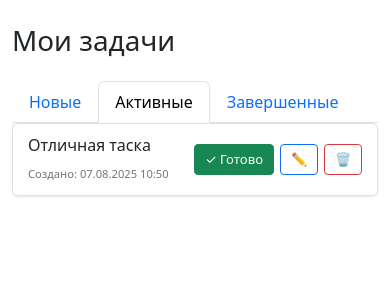
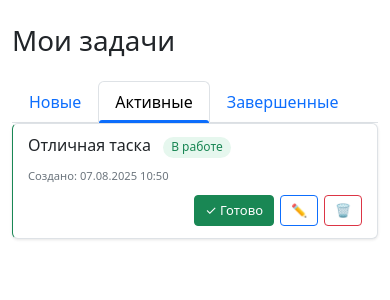
Before and after one commit to soudjiro/pet_project-dev, a Flask app: page /active in a window 390 px wide. Shown: the top 300 px of the page. Run offline with Flask 3, Linux system fonts and the light colour scheme.

Commit message:
modified:   pet_project-dev/app.py 	modified:   pet_project-dev/static/css/styles.css 	modified:   pet_project-dev/templates/index.html 	modified:   pet_project-dev/todos.db

```diff
--- a/pet_project-dev/app.py
+++ b/pet_project-dev/app.py
@@ -31,9 +31,9 @@ class Todo(db.Model):
     task = db.Column(db.String(100), nullable=False) # описание задачи
     status = db.Column(db.String(20), default='new', nullable=False)  # 'new', 'active', 'completed'
     created_at = db.Column(db.DateTime, default=lambda: get_moscow_time(), nullable=False) # Поле когда задачу создали
-    started_at = db.Column(db.DateTime, default=lambda: get_moscow_time())  # Поле когда задачу взяли в работу
-    completed_at = db.Column(db.DateTime, default=lambda: get_moscow_time()) # Поле когда задача завершена
-    updated_at = db.Column(db.DateTime, default=lambda: get_moscow_time())  # Поле когда задачу отредактировали
+    started_at = db.Column(db.DateTime)  # Поле когда задачу взяли в работу
+    completed_at = db.Column(db.DateTime) # Поле когда задача завершена
+    updated_at = db.Column(db.DateTime)  # Поле когда задачу отредактировали
     is_edited = db.Column(db.Boolean, default=False)  # Флаг редактирования
 
 
--- a/pet_project-dev/static/css/styles.css
+++ b/pet_project-dev/static/css/styles.css
@@ -10,6 +10,33 @@
 .badge {
     font-size: 0.7em;
     vertical-align: middle;
+}
+.btn {
+    transition: all 0.2s ease;
+    position: relative;
+    overflow: hidden;
+}
+
+.btn:active {
+    transform: scale(0.95);
+}
+
+.btn:focus:not(:active)::after {
+    animation: ripple 0.6s ease-out;
+}
+
+.btn::after {
+    content: '';
+    position: absolute;
+    top: 50%;
+    left: 50%;
+    width: 5px;
+    height: 5px;
+    background: rgba(255, 255, 255, 0.5);
+    opacity: 0;
+    border-radius: 100%;
+    transform: scale(1, 1) translate(-50%, -50%);
+    transform-origin: 50% 50%;
 }
 .btn-warning {
     background-color: #ffc107;
@@ -57,6 +84,7 @@
 }
 /* Стили для пустого состояния */
 .empty-state {
+    animation: fadeIn 0.5s ease-out;
     background-color: #f8f9fa;
     border-radius: 8px;
     border: 1px dashed #dee2e6;
@@ -88,13 +116,22 @@ textarea.form-control {
     background-color: rgba(0,0,0,0.5);
 }
 .modal-content {
+    border: none;
     background-color: #fff;
     margin: 10% auto;
     padding: 25px;
-    border-radius: 5px;
+    border-radius: 10px;
     width: 80%;
     max-width: 500px;
-    box-shadow: 0 4px 8px rgba(0,0,0,0.2);
+    box-shadow: 0 10px 25px rgba(0,0,0,0.2);
+}
+.modal h3 {
+    color: #0d6efd;
+    margin-bottom: 20px;
+}
+
+.modal .btn-primary {
+    padding: 8px 20px;
 }
 .processing {
     opacity: 0.7;
@@ -108,6 +145,29 @@ textarea.form-control {
     background-color: #17a2b8;
     border-color: #17a2b8;
     color: white;
+}
+.status-badge {
+    display: inline-block;
+    padding: 3px 8px;
+    border-radius: 12px;
+    font-size: 0.75rem;
+    font-weight: 500;
+    margin-left: 8px;
+}
+
+.status-new .status-badge {
+    background-color: #e7f1ff;
+    color: #0d6efd;
+}
+
+.status-active .status-badge {
+    background-color: #e6f7ee;
+    color: #198754;
+}
+
+.status-completed .status-badge {
+    background-color: #f8f9fa;
+    color: #6c757d;
 }
 .task-actions {
     display: flex;
@@ -132,6 +192,7 @@ textarea.form-control {
     z-index: 1;
 }
 .task-item {
+    animation: fadeIn 0.3s ease-out forwards;
     transition: all 0.3s ease;
     display: flex;
     justify-content: space-between;
@@ -142,33 +203,25 @@ textarea.form-control {
     background-color: white;
     box-shadow: 0 1px 3px rgba(0,0,0,0.1);
 }
-.task-item.completed {
-    background-color: #f8f9fa;
+.task-item.status-new {
+    border-left-color: #0d6efd; /* Синий для новых задач */
 }
-.task-item.completed .task-content {
-    text-decoration: line-through;
-    color: #6c757d;
+
+.task-item.status-active {
+    border-left-color: #198754; /* Зеленый для активных */
+}
+
+.task-item.status-completed {
+    border-left-color: #6c757d; /* Серый для завершенных */
+}
+
+.task-item:hover {
+    transform: translateY(-2px);
+    box-shadow: 0 4px 8px rgba(0,0,0,0.1);
 }
 .task-content {
     flex-grow: 1;
     padding-right: 15px;
-}
-.task-item.completing {
-    animation: completePulse 0.3s ease-out;
-    background-color: #e8f5e9;
-}
-.task-item.reactivating {
-    animation: reactivatePulse 0.3s ease-out;
-    background-color: #fff8e1;
-}
-.task-item.deleting {
-    transform: scaleY(0);
-    opacity: 0;
-    height: 0;
-    padding-top: 0;
-    padding-bottom: 0;
-    margin-bottom: 0;
-    transition: all 0.3s ease;
 }
 .updated-highlight {
     animation: highlightUpdate 1s ease;
@@ -232,3 +285,61 @@ textarea.form-control {
 @keyframes spin {
     to { transform: rotate(360deg); }
 }
+
+.nav-tabs .nav-link {
+    transition: all 0.3s ease;
+    position: relative;
+}
+
+.nav-tabs .nav-link.active {
+    font-weight: 500;
+}
+
+.nav-tabs .nav-link.active::after {
+    content: '';
+    position: absolute;
+    bottom: -1px;
+    left: 0;
+    right: 0;
+    height: 3px;
+    background-color: #0d6efd;
+    border-radius: 3px 3px 0 0;
+}
+
+@keyframes fadeIn {
+    from { opacity: 0; transform: translateY(10px); }
+    to { opacity: 1; transform: translateY(0); }
+}
+
+@keyframes ripple {
+    0% {
+        transform: scale(0, 0);
+        opacity: 0.5;
+    }
+    100% {
+        transform: scale(20, 20);
+        opacity: 0;
+    }
+}
+
+@media (max-width: 768px) {
+    .task-item {
+        flex-direction: column;
+        align-items: flex-start;
+    }
+
+    .task-actions {
+        margin-top: 10px;
+        width: 100%;
+        justify-content: flex-end;
+    }
+
+    .add-task-form .col-md-8,
+    .add-task-form .col-md-4 {
+        width: 100%;
+    }
+
+    .add-task-form .col-md-4 {
+        margin-top: 10px;
+    }
+}
--- a/pet_project-dev/templates/index.html
+++ b/pet_project-dev/templates/index.html
@@ -31,13 +31,15 @@
 
         <!-- Форма добавления (только для новых задач) -->
         {% if active_tab == 'new' %}
-        <div class="add-task-form mt-3 mb-4">
-            <form method="POST" action="{{ url_for('new_tasks') }}" class="row g-2">
-                <div class="col-md-8">
-                    <input type="text" name="task" class="form-control form-control-sm" placeholder="Введите новую задачу" required>
+        <div class="add-task-form mt-3 mb-4 p-3 bg-light rounded">
+            <form method="POST" action="{{ url_for('new_tasks') }}" class="row g-2 align-items-center">
+                <div class="col-md-9">
+                    <input type="text" name="task" class="form-control form-control-lg" placeholder="Введите новую задачу" required>
                 </div>
-                <div class="col-md-4">
-                    <button type="submit" class="btn btn-primary btn-sm w-100">Добавить задачу</button>
+                <div class="col-md-3">
+                    <button type="submit" class="btn btn-primary btn-lg w-100">
+                        <i class="bi bi-plus-lg"></i>Добавить задачу
+                    </button>
                 </div>
             </form>
         </div>
@@ -49,7 +51,14 @@
                 {% for todo in todos %}
                 <div class="list-group-item task-item status-{{ todo.status }}" id="task-{{ todo.id }}">
                     <div class="task-content">
-                        <h6>{{ todo.task }}</h6>
+                        <h6>
+                            {{ todo.task }}
+                            <span class="status-badge">
+                                {% if todo.status == 'new' %}Новая{% endif %}
+                                {% if todo.status == 'active' %}В работе{% endif %}
+                                {% if todo.status == 'completed' %}Завершена{% endif %}
+                            </span>
+                        </h6>
                         <div class="dates">
                             <small>Создано: {{ todo.created_at|format_date }}</small>
                             {% if todo.started_at %}
@@ -100,19 +109,30 @@
                 </div>
                 {% endfor %}
             {% else %}
-                <div class="empty-state text-center py-5">
-                    {% if active_tab == 'new' %}
-                    <i class="bi bi-inbox" style="font-size: 2rem; color: #6c757d;"></i>
-                    <h5 class="mt-3">Нет новых задач</h5>
-                    <p class="text-muted">Добавьте новую задачу с помощью формы выше</p>
-                    {% elif active_tab == 'active' %}
-                    <i class="bi bi-list-check" style="font-size: 2rem; color: #6c757d;"></i>
-                    <h5 class="mt-3">Нет задач в работе</h5>
-                    <p class="text-muted">Возьмите задачу в работу из списка "Новые"</p>
-                    {% else %}
-                    <i class="bi bi-check-circle" style="font-size: 2rem; color: #6c757d;"></i>
-                    <h5 class="mt-3">Нет завершенных задач</h5>
-                    <p class="text-muted">Завершите текущие задачи из списка "В работе"</p>
+                <div class="empty-state text-center p-5">
+                     <div class="empty-icon mb-4">
+                        {% if active_tab == 'new' %}
+                        <i class="bi bi-inbox-fill" style="font-size: 3rem; color: #0d6efd;"></i>
+                        {% elif active_tab == 'active' %}
+                        <i class="bi bi-list-task" style="font-size: 3rem; color: #198754;"></i>
+                        {% else %}
+                        <i class="bi bi-check-circle-fill" style="font-size: 3rem; color: #6c757d;"></i>
+                        {% endif %}
+                    </div>
+                    <h4 class="mb-3">
+                        {% if active_tab == 'new' %}Нет задач{% endif %}
+                        {% if active_tab == 'active' %}Ничего в работе{% endif %}
+                        {% if active_tab == 'completed' %}Нет завершенных задач{% endif %}
+                    </h4>
+                    <p class="text-muted mb-4">
+                        {% if active_tab == 'new' %}Добавьте свою первую задачу{% endif %}
+                        {% if active_tab == 'active' %}Возьмите задачу в работу из списка "Новые"{% endif %}
+                        {% if active_tab == 'completed' %}Завершите текущие задачи из списка "В работе"{% endif %}
+                    </p>
+                    {% if active_tab == 'active' or active_tab == 'completed' %}
+                    <a href="{{ url_for('new_tasks') }}" class="btn btn-outline-primary">
+                        <i class="bi bi-arrow-left"></i> К новым задачам
+                    </a>
                     {% endif %}
                 </div>
             {% endif %}
@@ -137,9 +157,5 @@
     <!-- Подключаем Bootstrap JS -->
     <script src="https://cdn.jsdelivr.net/npm/bootstrap@5.3.0/dist/js/bootstrap.bundle.min.js"></script>
     <script src="{{ url_for('static', filename='js/app.js') }}"></script>
-    <div id="loadingIndicator" class="loading-indicator">
-    <div class="spinner"></div>
-    <span>Загрузка...</span>
-</div>
 </body>
 </html>
```
Also changed, not shown: pet_project-dev/todos.db.
